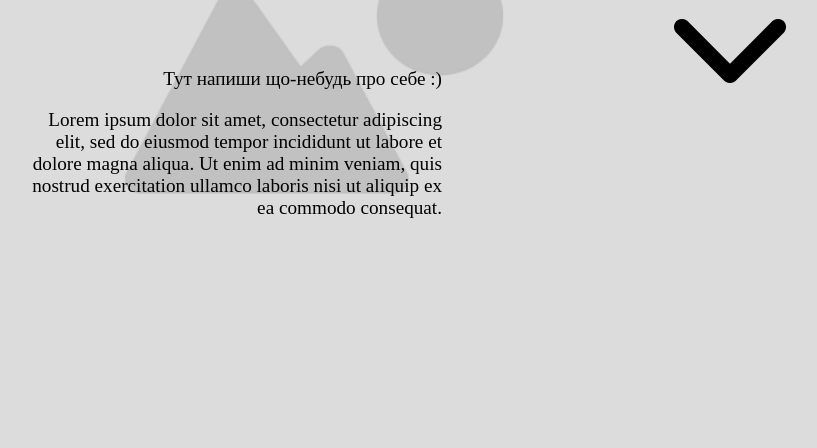
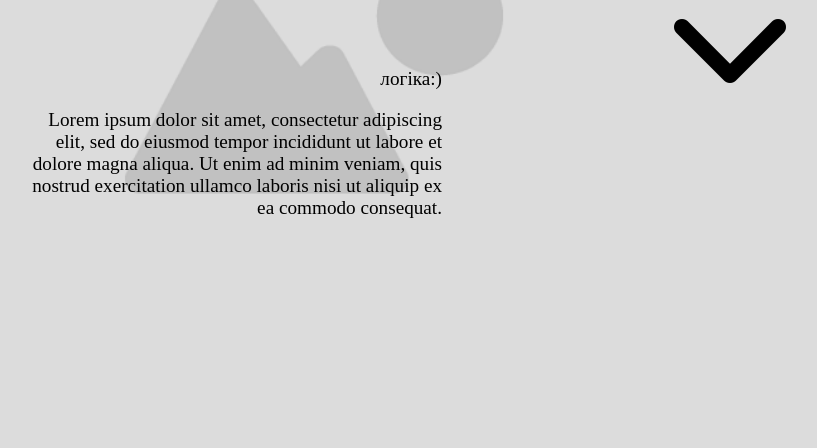
Before and after one commit to treepie1337/logik, a plain HTML site: page index.html in a window 1280 px wide. Shown: the part 352-800 px from the top of the page, without its empty margins (326-1143 px from the left). Drawn offline with Linux system fonts and the light colour scheme.

Commit message:
first commit

```diff
--- a/index.html
+++ b/index.html
@@ -11,7 +11,7 @@
         <div class="header_left">
             <h1>Саша</h1>
             <div class="bio">
-                <p>Тут напиши що-небудь про себе :)</p>
+                <p> логіка:)</p>
                 <p>Lorem ipsum dolor sit amet, consectetur adipiscing elit, sed do eiusmod tempor incididunt ut labore et dolore magna aliqua. Ut enim ad minim veniam, quis nostrud exercitation ullamco laboris nisi ut aliquip ex ea commodo consequat.</p>
             </div>
         </div>
```
